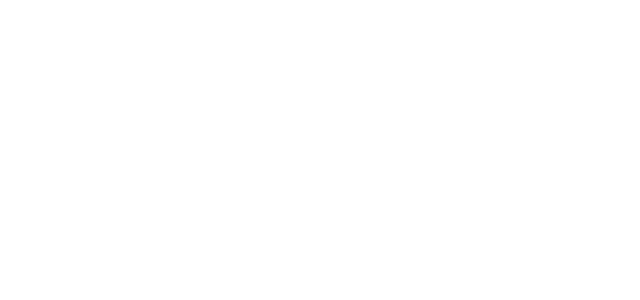
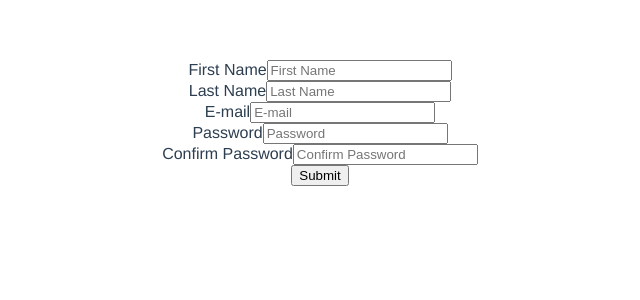
Before and after one commit to Dwarf95/vue-project-test, a Vue app: page /sign-up in a window 1280 px wide. Before the commit this address had no page. Shown: the top 300 px of the page, without its empty margins (320-960 px from the left). Built offline with nearby package versions, Linux system fonts and the light colour scheme.

Commit message:
SignUp setup

```diff
--- /dev/null
+++ b/src/pages/SignUp/SignUp.vue
@@ -0,0 +1,78 @@
+<template>
+    <div>
+        <form @submit="signup">
+            <div v-for="item in signupFormItems" :key="item.id">
+                <label :for="item.id">{{item.label}}</label>
+                <input :type="item.type" :id="item.id" :name="item.id" v-model="item.value"
+                :placeholder="item.placeholder">
+            </div>
+            <button type="submit">Submit</button>
+        </form>
+    </div>
+</template>
+
+<script>
+export default {
+    name: "SignUp",
+    data() {
+        return {
+            signupFormItems: [
+                {
+                    label: "First Name",
+                    id: "firstName",
+                    value: "",
+                    placeholder: "First Name",
+                    type: "text",
+                    required: true
+                },
+                {
+                    label: "Last Name",
+                    id: "lastName",
+                    value: "",
+                    placeholder: "Last Name",
+                    type: "text",
+                    required: true
+                },
+                {
+                    label: "E-mail",
+                    id: "email",
+                    value: "",
+                    placeholder: "E-mail",
+                    type: "email",
+                    required: true
+                },
+                {
+                    label: "Password",
+                    id: "password",
+                    value: "",
+                    placeholder: "Password",
+                    type: "password",
+                    required: true
+                },
+                {
+                    label: "Confirm Password",
+                    id: "confirmPassword",
+                    value: "",
+                    placeholder: "Confirm Password",
+                    type: "password",
+                    required: true
+                }
+            ]
+        }
+    },
+    methods: {
+        signup: (e)=>{
+            e.preventDefault();
+            console.log(e.srcElement[0].validity.valid);
+            console.log(e);
+        }
+    },
+    setup () {
+        return {}
+    }
+}
+</script>
+
+<style lang="scss" scoped>
+
+</style>
--- a/src/router/router.js
+++ b/src/router/router.js
@@ -1,5 +1,6 @@
 import { createWebHistory, createRouter } from 'vue-router';
 import  Home  from '../pages/Home/Home.vue';
+import SignUp from '../pages/SignUp/SignUp.vue';
 
 
 const history = createWebHistory()
@@ -9,6 +10,10 @@
         {
             path: '/',
             component: Home
+        },
+        {
+            path: '/sign-up',
+            component: SignUp
         }
     ]
 })
```
